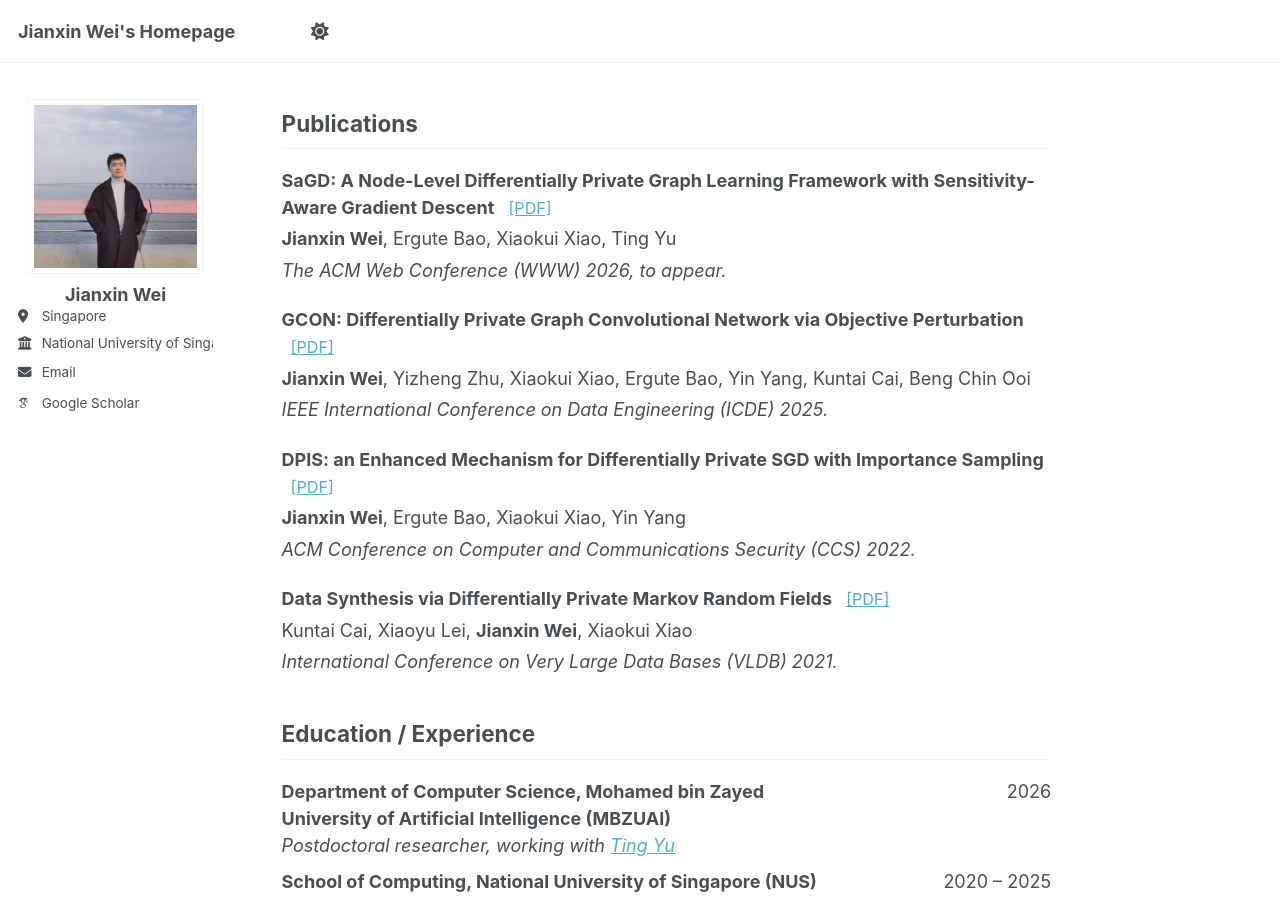
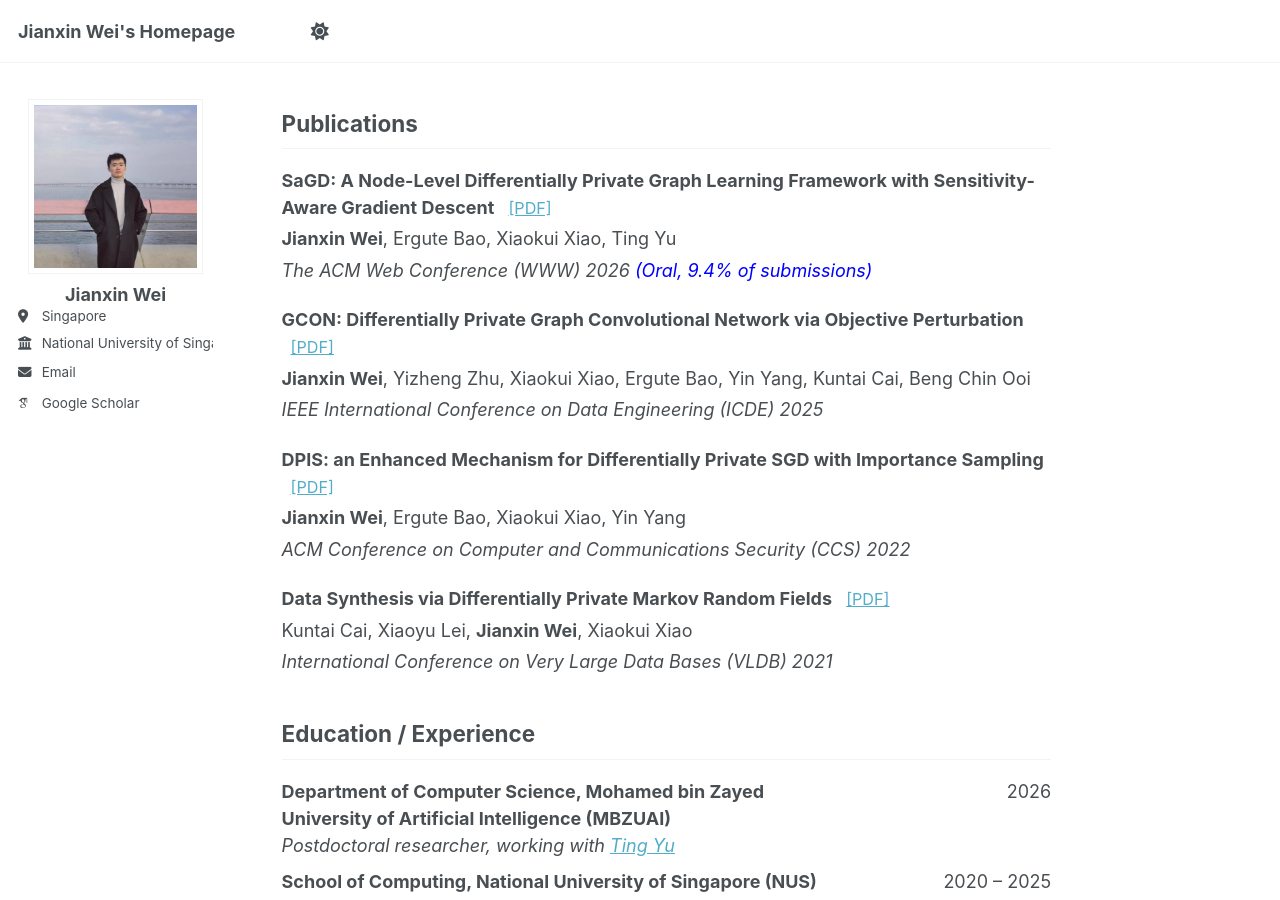
Before and after one commit to JianxinWei/jianxinwei.github.io, a Jekyll site: the page built from _pages/about.md, in a window 1280 px wide and 900 px high, scrolled down 334 px. Built offline with Jekyll 4.4.1, drawn with Linux system fonts in a browser that asks for light colours; some web fonts are replaced; a script that is not in the unit is left out.

Commit message:
Update WWW 2026 info

```diff
--- a/_pages/about.md
+++ b/_pages/about.md
@@ -19,22 +19,22 @@
   <li style="margin-bottom:1.25rem;">
     <strong>SaGD: A Node-Level Differentially Private Graph Learning Framework with Sensitivity-Aware Gradient Descent</strong> <a href="https://github.com/JianxinWei/SaGD" target="_blank" style="margin-left:0.5rem; font-size:0.9em;">[PDF]</a><br>
     <span style="display:block; margin-top:0.25rem;"><strong>Jianxin Wei</strong>, Ergute Bao, Xiaokui Xiao, Ting Yu</span>
-    <em style="display:block; margin-top:0.25rem;">The ACM Web Conference (WWW) 2026, to appear.</em>
+    <em style="display:block; margin-top:0.25rem;">The ACM Web Conference (WWW) 2026 <span style="color:blue;">(Oral, 9.4% of submissions)</span></em>
   </li>
   <li style="margin-bottom:1.25rem;">
     <strong>GCON: Differentially Private Graph Convolutional Network via Objective Perturbation</strong> <a href="https://doi.ieeecomputersociety.org/10.1109/ICDE65448.2025.00189" target="_blank" style="margin-left:0.5rem; font-size:0.9em;">[PDF]</a><br>
     <span style="display:block; margin-top:0.25rem;"><strong>Jianxin Wei</strong>, Yizheng Zhu, Xiaokui Xiao, Ergute Bao, Yin Yang, Kuntai Cai, Beng Chin Ooi</span>
-    <em style="display:block; margin-top:0.25rem;">IEEE International Conference on Data Engineering (ICDE) 2025.</em>
+    <em style="display:block; margin-top:0.25rem;">IEEE International Conference on Data Engineering (ICDE) 2025</em>
   </li>
   <li style="margin-bottom:1.25rem;">
     <strong>DPIS: an Enhanced Mechanism for Differentially Private SGD with Importance Sampling</strong> <a href="https://dl.acm.org/doi/10.1145/3548606.3560562" target="_blank" style="margin-left:0.5rem; font-size:0.9em;">[PDF]</a><br>
     <span style="display:block; margin-top:0.25rem;"><strong>Jianxin Wei</strong>, Ergute Bao, Xiaokui Xiao, Yin Yang</span>
-    <em style="display:block; margin-top:0.25rem;">ACM Conference on Computer and Communications Security (CCS) 2022.</em>
+    <em style="display:block; margin-top:0.25rem;">ACM Conference on Computer and Communications Security (CCS) 2022</em>
   </li>
   <li style="margin-bottom:1.25rem;">
     <strong>Data Synthesis via Differentially Private Markov Random Fields</strong> <a href="https://dl.acm.org/doi/abs/10.14778/3476249.3476272" target="_blank" style="margin-left:0.5rem; font-size:0.9em;">[PDF]</a><br>
     <span style="display:block; margin-top:0.25rem;">Kuntai Cai, Xiaoyu Lei, <strong>Jianxin Wei</strong>, Xiaokui Xiao</span>
-    <em style="display:block; margin-top:0.25rem;">International Conference on Very Large Data Bases (VLDB) 2021.</em>
+    <em style="display:block; margin-top:0.25rem;">International Conference on Very Large Data Bases (VLDB) 2021</em>
   </li>
 </ul>
 
```
